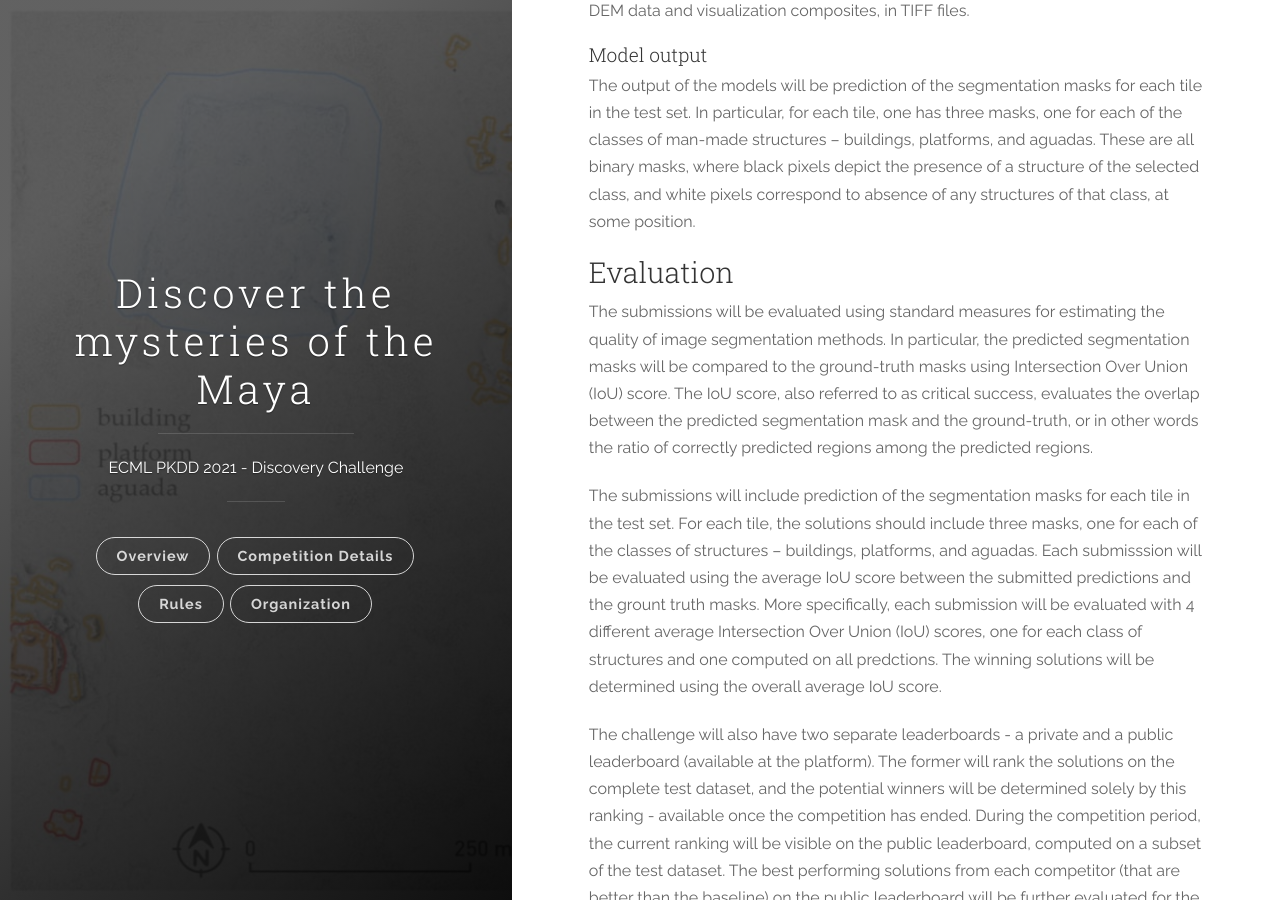
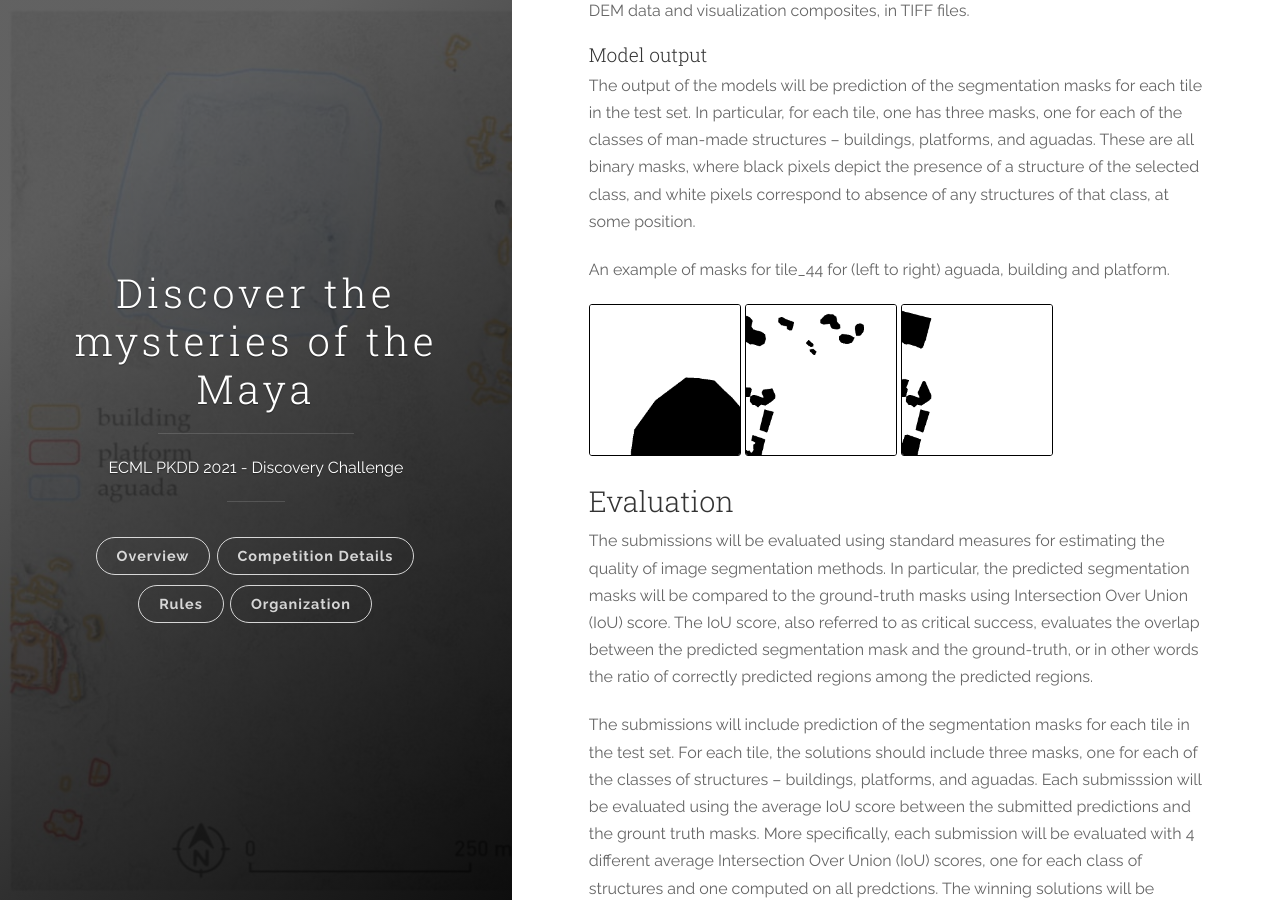
Before and after one commit to dkocev/maya_challenge, a Jekyll site: the page built from comp.md, in a window 1280 px wide and 900 px high, scrolled down 1912 px. Built offline with Jekyll 4.4.1, drawn with Linux system fonts in a browser that asks for light colours.

Commit message:
'update'

```diff
--- a/comp.md
+++ b/comp.md
@@ -30,6 +30,22 @@ ALS (lidar) dataset: ALS data is provided both in the form of high-quality digit
 #### Model output
 
 The output of the models will be prediction of the segmentation masks for each tile in the test set. In particular, for each tile, one has three masks, one for each of the classes of man-made structures – buildings, platforms, and aguadas. These are all binary masks, where black pixels depict the presence of a structure of the selected class, and white pixels correspond to absence of any structures of that class, at some position.
+
+An example of masks for tile_44 for (left to right) aguada, building and platform.
+
+<kbd><img src="/maya_challenge/res/tile_44_mask_aguada.png" width="150" height="150" style="border: 1px solid #000" /></kbd>
+<kbd><img src="/maya_challenge/res/tile_44_mask_building.png" width="150" height="150" style="border: 1px solid #000" /></kbd>
+<kbd><img src="/maya_challenge/res/tile_44_mask_platform.png" width="150" height="150" style="border: 1px solid #000" /></kbd>
+
+
+
+
+<!--
+![tile_44_mask_aguada](/maya_challenge/res/tile_44_mask_aguada.png)
+![tile_44_mask_platfrom](/maya_challenge/res/tile_44_mask_platform.png)
+![tile_44_mask_building](/maya_challenge/res/tile_44_mask_building.png)
+-->
+
 
 ### Evaluation
 
```
Also changed, not shown: res/tile_44_mask_aguada.png (added), res/tile_44_mask_building.png (added), res/tile_44_mask_platform.png (added), 6 other files.
